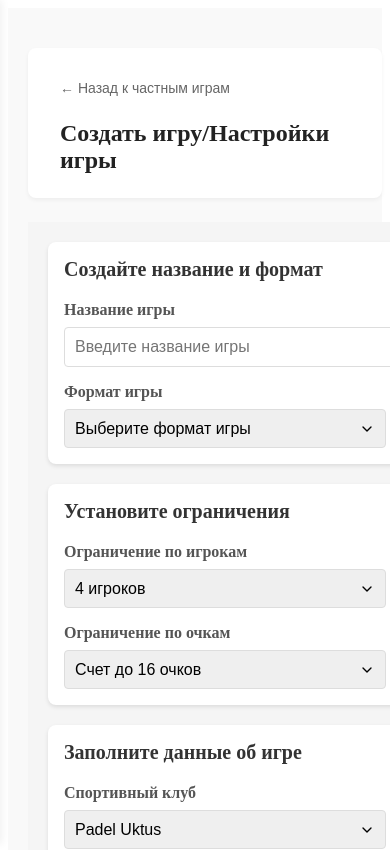
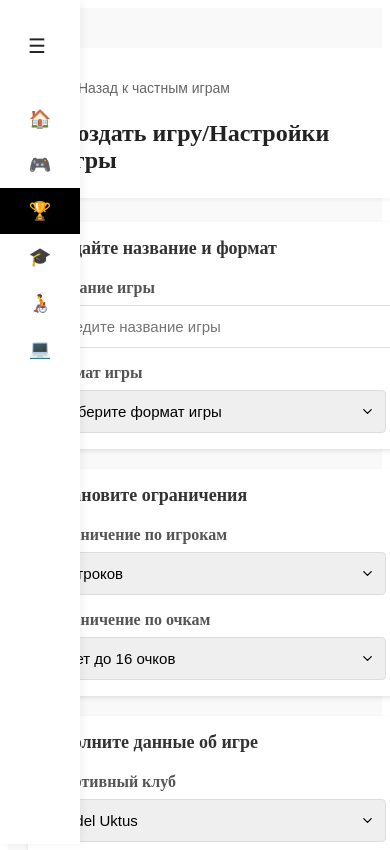
Before and after one commit to GODAOSOFTWARE/PadelUniversal, a React (Create React App) app: page /games/new/setup in a window 390 px wide. Shown: the top 850 px of the page. Built offline with nearby package versions, Linux system fonts and the light colour scheme.

Commit message:
fix: адаптивная верстка формы создания игры и отступы в PageWrapper

```diff
--- a/src/components/forms/games/CreateGameForm.jsx
+++ b/src/components/forms/games/CreateGameForm.jsx
@@ -14,13 +14,11 @@ const playerLimits = [4, 8, 12, 16, 20];
 const scoreLimits = [16, 21, 25, 'Без ограничений'];
 const clubs = [
   'Padel Uktus',
-
 ];
 const courtCounts = [1, 2, 3,];
 
 function CreateGameForm() {
   return (
-    <div className="content-wrapper">
     <form className="create-game-form">
       <div className="form-section">
         <h3>Создайте название и формат</h3>
@@ -126,7 +124,6 @@ function CreateGameForm() {
         </button>
       </div>
     </form>
-    </div>
   );
 }
 
--- a/src/styles/forms/CreateGameForm.css
+++ b/src/styles/forms/CreateGameForm.css
@@ -128,14 +128,79 @@ input[type="datetime-local"] {
   padding-right: 10px;    /* Отступ справа */
 }
 
+/* ==== Адаптивность для средних экранов ==== */
+@media (max-width: 1366px) {
+  .create-game-form {
+    max-width: 1000px;         /* Немного уменьшаем максимальную ширину */
+  }
+
+  .form-row {
+    display: flex;             /* Оставляем flex */
+    flex-direction: row;       /* Поля в строку */
+    gap: 20px;                /* Стандартный отступ */
+  }
+
+  .form-section {
+    padding: 20px;            /* Стандартные отступы */
+    margin-bottom: 20px;
+  }
+
+  .form-group {
+    flex: 1;                  /* Равномерное распределение */
+    min-width: 0;            /* Предотвращаем переполнение */
+  }
+
+  .form-control {
+    padding: 12px;           /* Увеличенный padding для удобства */
+    font-size: 15px;         /* Немного уменьшаем шрифт */
+  }
+
+  /* Кнопка */
+  .btn-primary {
+    width: 400px;           /* Фиксированная ширина */
+    height: 60px;           /* Уменьшенная высота */
+  }
+
+  /* Заголовки */
+  .form-section h3 {
+    margin-bottom: 20px;
+    font-size: 18px;
+  }
+}
+
+/* ==== Адаптивность для планшетов ==== */
+@media (max-width: 1024px) {
+  .create-game-form {
+    max-width: 700px;
+  }
+
+  .form-row {
+    flex-direction: column;  /* Теперь переносим поля друг под друга */
+    gap: 16px;
+  }
+
+  .form-section {
+    padding: 20px;
+  }
+
+  .btn-primary {
+    width: 100%;
+    max-width: 400px;
+    height: 56px;
+  }
+}
+
 /* ==== Адаптивность для мобильных устройств ==== */
 @media (max-width: 768px) {
   .form-row {
-    flex-direction: column;  /* Поля друг под другом */
-    gap: 16px;              /* Уменьшенный отступ */
+    gap: 16px;
   }
 
   .form-section {
-    padding: 16px;          /* Уменьшенные отступы */
+    padding: 16px;
+  }
+
+  .btn-primary {
+    height: 50px;
   }
 }
--- a/src/styles/layout/PageWrapper.css
+++ b/src/styles/layout/PageWrapper.css
@@ -20,56 +20,54 @@
   background-color: var(--page-bg);
   min-height: 100vh;
   padding-top: 40px;
-  padding-right: var(--content-padding);
-  padding-left: var(--sidebar-width);
-  transition: padding-left 0.3s ease;
+  margin-left: var(--sidebar-width);
+  transition: margin-left 0.3s ease;
 }
 
 /* ==== Состояние: Sidebar свёрнут ==== */
 .page-wrapper.collapsed {
-  padding-left: var(--sidebar-collapsed-width);
+  margin-left: var(--sidebar-collapsed-width);
 }
 
 /* ==== Контейнер для контента внутри .page-wrapper ==== */
 .content-container {
   width: 100%;
   max-width: var(--content-max-width);
-  padding-left: var(--content-padding);
-  padding-right: var(--content-padding);
-  margin-left: 0;
-  margin-right: auto;
+  margin: 0 auto;
+  padding: 0 var(--content-padding);
+}
+
+/* ==== Адаптация: средние экраны (1366px и меньше) ==== */
+@media (max-width: 1366px) {
+  .content-container {
+    max-width: 1000px;
+    padding: 0 var(--content-padding);
+  }
 }
 
 /* ==== Адаптация: планшеты (1024px и меньше) ==== */
 @media (max-width: 1024px) {
-  .page-wrapper {
-    padding-left: var(--sidebar-collapsed-width);
-  }
-
   .content-container {
-    padding-left: var(--content-padding-mobile);
-    padding-right: var(--content-padding-mobile);
+    max-width: 900px;
+    padding: 0 var(--content-padding-mobile);
   }
 }
 
 /* ==== Адаптация: мобильные устройства (768px и меньше) ==== */
 @media (max-width: 768px) {
   .page-wrapper {
-    padding-left: 0;
-    padding-right: var(--content-padding-mobile);
+    margin-left: 0;
   }
 
   .content-container {
-    padding-left: var(--content-padding-mobile);
-    padding-right: var(--content-padding-mobile);
+    padding: 0 var(--content-padding-mobile);
   }
 }
 
 /* ==== Адаптация: большие экраны (1920px+) ==== */
 @media (min-width: 1920px) {
   .content-container {
-    margin-left: 0;
-    margin-right: auto;
+    max-width: var(--content-max-width);
   }
 }
 
--- a/src/styles/layout/Sidebar.css
+++ b/src/styles/layout/Sidebar.css
@@ -153,16 +153,43 @@
   .sidebar.expanded {
     width: var(--sidebar-width);
   }
+
+  .sidebar .label,
+  .sidebar .section-title,
+  .sidebar .sidebar-brand {
+    display: none;
+  }
+
+  .sidebar.expanded .label,
+  .sidebar.expanded .section-title,
+  .sidebar.expanded .sidebar-brand {
+    display: block;
+  }
+
+  .sidebar-nav li {
+    justify-content: center;
+  }
+
+  .sidebar.expanded .sidebar-nav li {
+    justify-content: flex-start;
+  }
+
+  .sidebar .icon {
+    margin: 0;
+  }
+
+  .sidebar.expanded .icon {
+    margin-right: 12px;
+  }
 }
 
 @media (max-width: 768px) {
   .sidebar {
-    transform: translateX(-100%);
-    width: var(--sidebar-width);
+    width: var(--sidebar-collapsed-width);
   }
 
   .sidebar.expanded {
-    transform: translateX(0);
+    width: var(--sidebar-width);
   }
 
   .sidebar-overlay {
```
Lines whose indentation alone changed are shown as unchanged.
